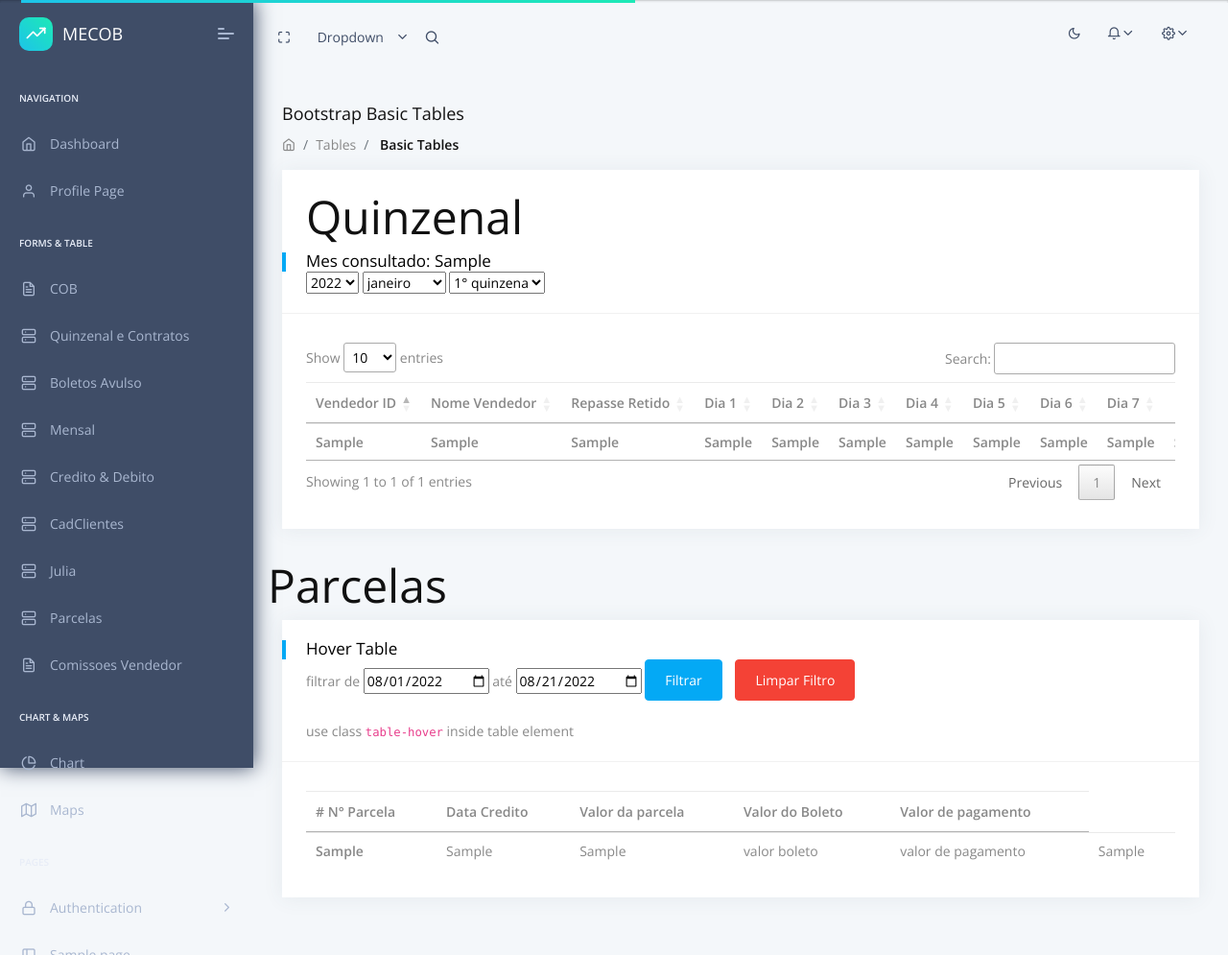
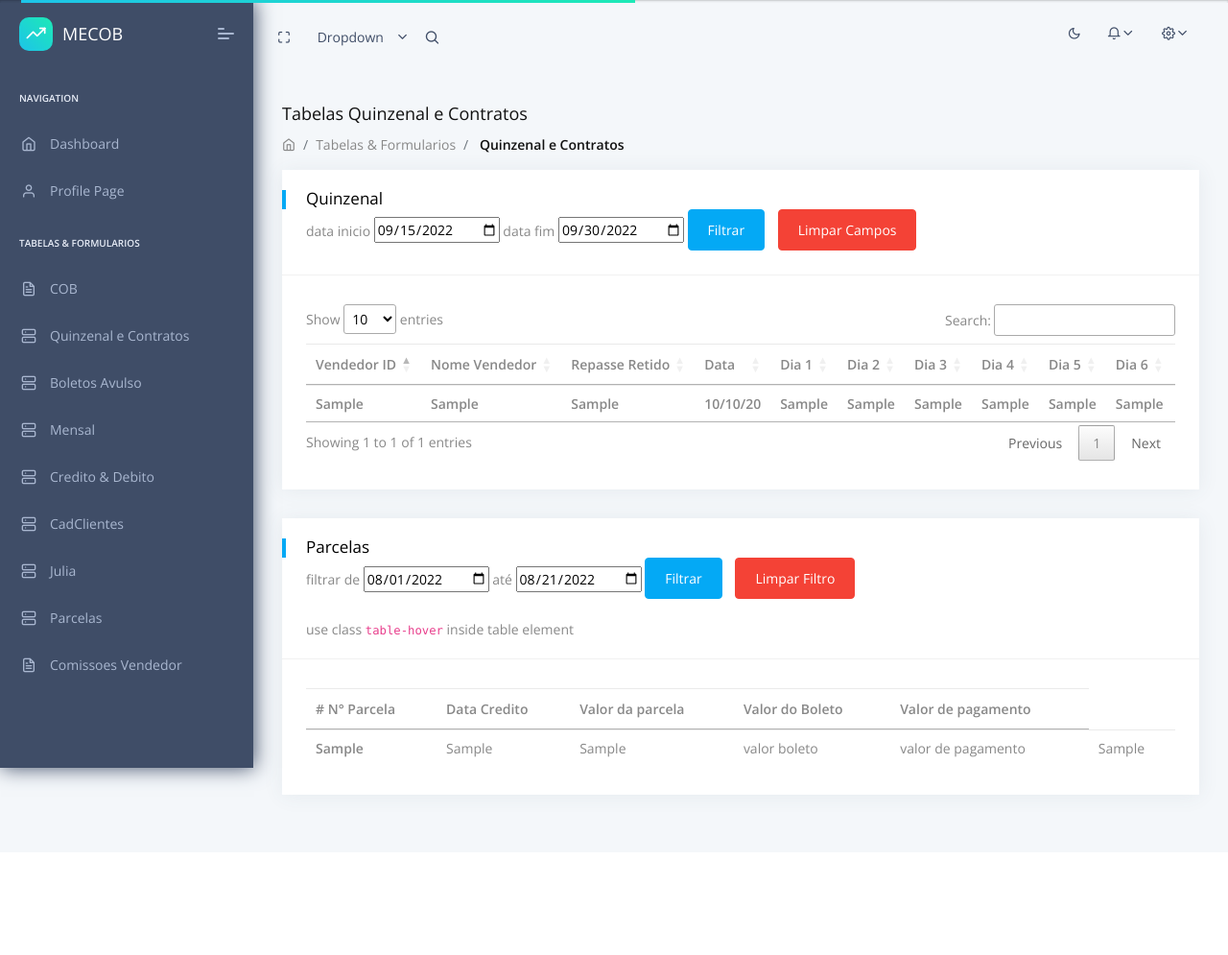
Before and after one commit to tiagond17/mecob_mar23, a Django app: template apps/templates/home/tbl_bootstrap.html in a window 1280 px wide. Shown: the whole page at 96% size. After the commit the page ends 842 px from the top, so only its background shows below. Run offline with Django 3.2, Linux system fonts and the light colour scheme; the template is opened without the code that fills it: most values are stand-ins (such as "Sample title", 1, 10 or a date in 2020); lists and menus that the app fills with data are empty; parts of the project's set-up code (start-up, migrations or seed data) failed here and were passed over; some libraries are stand-ins or nearby versions.

Commit message:
Configuração da filtragem dinamica da tabela Quinzenal

```diff
--- a/apps/home/urls.py
+++ b/apps/home/urls.py
@@ -24,6 +24,10 @@
         views.criar_novo_repasse_retido,
         name="criar_novo_repasse_retido"
     ),
+    path("filtrar_tabela_quinzenal",
+        views.filtrar_tabela_quinzenal,
+        name="filtrar_tabela_quinzenal"
+    ),
 
     # Matches any html file
     re_path(r'^.*\.*', views.pages, name='pages'),
--- a/apps/templates/home/tbl_bootstrap.html
+++ b/apps/templates/home/tbl_bootstrap.html
@@ -19,15 +19,15 @@
             <div class="row align-items-center">
               <div class="col-md-12">
                 <div class="page-header-title">
-                  <h5 class="m-b-10">Bootstrap Basic Tables</h5>
+                  <h5 class="m-b-10">Tabelas Quinzenal e Contratos</h5>
                 </div>
                 <ul class="breadcrumb">
                   <li class="breadcrumb-item">
                     <a href="/"><i class="feather icon-home"></i></a>
                   </li>
-                  <li class="breadcrumb-item"><a href="#!">Tables</a></li>
+                  <li class="breadcrumb-item"><a href="#!">Tabelas & Formularios</a></li>
                   <li class="breadcrumb-item">
-                    <a href="javascript:">Basic Tables</a>
+                    <a href="javascript:">Quinzenal e Contratos</a>
                   </li>
                 </ul>
               </div>
@@ -37,119 +37,19 @@
         <!-- [ breadcrumb ] end -->
         <div class="main-body">
           <div class="page-wrapper">
-            <!-- [ Main Content ] start -->
             <div class="row">
-              <!-- [ basic-table ] start -->
-              {% comment %} <div class="col-xl-12">
-                <div class="card">
-                  <div class="card-header">
-                    <h5>Basic Table</h5>
-                    <span class="d-block m-t-5"
-                      >use class <code>table</code> inside table element</span
-                    >
-                  </div>
-                  <div class="card-block table-border-style">
-                    <div class="table-responsive">
-                      <table class="table">
-                        <thead>
-                          <tr>
-                            <th>#</th>
-                            <th>First Name</th>
-                            <th>Last Name</th>
-                            <th>Username</th>
-                          </tr>
-                        </thead>
-                        <tbody>
-                          <tr>
-                            <th scope="row">1</th>
-                            <td>Mark</td>
-                            <td>Otto</td>
-                            <td>@mdo</td>
-                          </tr>
-                          <tr>
-                            <th scope="row">2</th>
-                            <td>Jacob</td>
-                            <td>Thornton</td>
-                            <td>@fat</td>
-                          </tr>
-                          <tr>
-                            <th scope="row">3</th>
-                            <td>Larry</td>
-                            <td>the Bird</td>
-                            <td>@twitter</td>
-                          </tr>
-                        </tbody>
-                      </table>
-                    </div>
-                  </div>
-                </div>
-              </div> {% endcomment %}
-              <!-- [ basic-table ] end -->
-
-              <!-- [ Hover-table ] start -->
-              {% comment %} <div class="col-xl-12">
-                <div class="card">
-                  <div class="card-header">
-                    <h5>Hover Table</h5>
-                    <p>filtrar de <input type="date" name="" id=""> até <input type="date" name="" id=""> <button class="btn btn-primary">Filtrar</button> </p>
-                    <span class="d-block m-t-5"
-                      >use class <code>table-hover</code> inside table
-                      element</span
-                    >
-                  </div>
-                  <div class="card-block table-border-style">
-                    <div class="table-responsive">
-                      <table class="table table-hover">
-                        <thead>
-                          <tr>
-                            <th>#</th>
-                            <th>Quantidade de parcelas</th>
-                            <th>Vendedor</th>
-                            <th>Comprador</th>
-                            <th>Descricao</th>
-                          </tr>
-                        </thead>
-                        <tbody>
-													{% for contrato in contratos %}
-                          <tr>
-                            <th>{{forloop.counter}}</th>
-                            <td>{{contrato.parcelas.count}}</td>
-                            <td>{{contrato.vendedor}}</td>
-                            <td>{{contrato.comprador}}</td>
-                            <td>{{contrato.descricao}}</td>
-                          </tr>
-                          {% endfor %}
-                        </tbody>
-                      </table>
-                    </div>
-                  </div>
-                </div>
-              </div> {% endcomment %}
-              <!-- [ Hover-table ] end -->
-
-
               <!-- [ Hover-table ] start -->
               <div class="col-xl-12">
                 <div class="card">
                   <div class="card-header">
-                    <h1>Quinzenal</h1>
-                    <h5>Mes consultado: {{mes_consultado}}</h5>
-                    <form action="" method="post">
+                    <h5>Quinzenal</h5>
+                    {% comment %} <h5>Mes consultado: {{mes_consultado}}</h5> {% endcomment %}
+                    <form method="post" action="{% url 'home:filtrar_tabela_quinzenal' %}">
                       {% csrf_token %}
-                      <select name="select-year" id="select-year">
-                        <option value="2022">2022</option>
-                        <option value="2022">2021</option>
-                        <option value="2022">2020</option>
-                      </select>
-                      <select name="select-month" id="select-month">
-                        <option value="janeiro">janeiro</option>
-                        <option value="fervereiro">fervereiro</option>
-                        <option value="marco">marco</option>
-                      </select>
-                      <select name="select-quinzena" id="select-quinzena">
-                        <option value="1">1° quinzena</option>
-                      <option value="2">2° quinzena</option>
-                      </select>
+                      data inicio <input required type="date" id="data-inicio" name="data-inicio" value="2022-09-15">
+                      data fim <input required type="date" id="data-fim" name="data-fim" value="2022-09-30">
+                      <button type="submit" name="btn-submit" id="btn-submit" class="btn btn-primary">Filtrar</button>
+                      <button type="button" name="btn-clear-fields" id="btn-clear-fields" class="btn btn-danger">Limpar Campos</button>
                     </form>
                   </div>
                   <div class="card-block table-border-style">
@@ -160,6 +60,7 @@
                             <th>Vendedor ID</th>
                             <th>Nome Vendedor</th>
                             <th>Repasse Retido</th>
+                            <th>Data</th>
                             <th>Dia 1</th>
                             <th>Dia 2</th>
                             <th>Dia 3</th>
@@ -186,7 +87,7 @@
                               <th>{{querie.0}}</th>
                               <th>{{querie.1}}</th>
                               <th>{{querie.2}}</th>
-                              <th>{{querie.3}}</th>
+                              <th>{{querie.3|date:'d/m/y'}}</th>
                               <th>{{querie.4}}</th>
                               <th>{{querie.5}}</th>
                               <th>{{querie.6}}</th>
@@ -204,7 +105,7 @@
                               <th>{{querie.18}}</th>
                               <th>{{querie.19}}</th>
                               <th>{{querie.20}}</th>
-
+                              <th>{{querie.21}}</th>
                             </tr>
                           {% endfor %}
                         </tbody>
@@ -215,11 +116,10 @@
               </div>
               <!-- [ Hover-table ] end -->
 
-              <h1>Parcelas</h1>
               <div class="col-xl-12">
                 <div class="card">
                   <div class="card-header">
-                    <h5>Hover Table</h5>
+                    <h5>Parcelas</h5>
                     <form action="{% url 'home:consulta_por_data' %}" method="post">
                       {% csrf_token %}
                       <p>filtrar de
@@ -291,6 +191,7 @@
   $(document).ready(function(){
     $('#table-contratos').DataTable();
     $('#table-parcelas').DataTable();
+
   })
 </script>
 {% endblock javascripts %}
--- a/apps/templates/includes/sidebar.html
+++ b/apps/templates/includes/sidebar.html
@@ -71,7 +71,7 @@
           </ul>
         </li> -->
         <li class="nav-item pcoded-menu-caption">
-          <label>Forms & table</label>
+          <label>Tabelas & Formularios</label>
         </li>
         <li
           data-username="form elements advance componant validation masking wizard picker select"
@@ -174,7 +174,7 @@
           >
         </li>
 
-        <li class="nav-item pcoded-menu-caption">
+        <!-- <li class="nav-item pcoded-menu-caption">
           <label>Chart & Maps</label>
         </li>
         <li
@@ -241,7 +241,7 @@
             </span>
             <span class="pcoded-mtext">Support</span>
           </a>
-        </li>
+        </li> -->
       </ul>
     </div>
   </div>
```
Also changed, not shown: apps/home/sql_scripts.py (+113 -42 lines), apps/home/views.py (+74 -53 lines).
